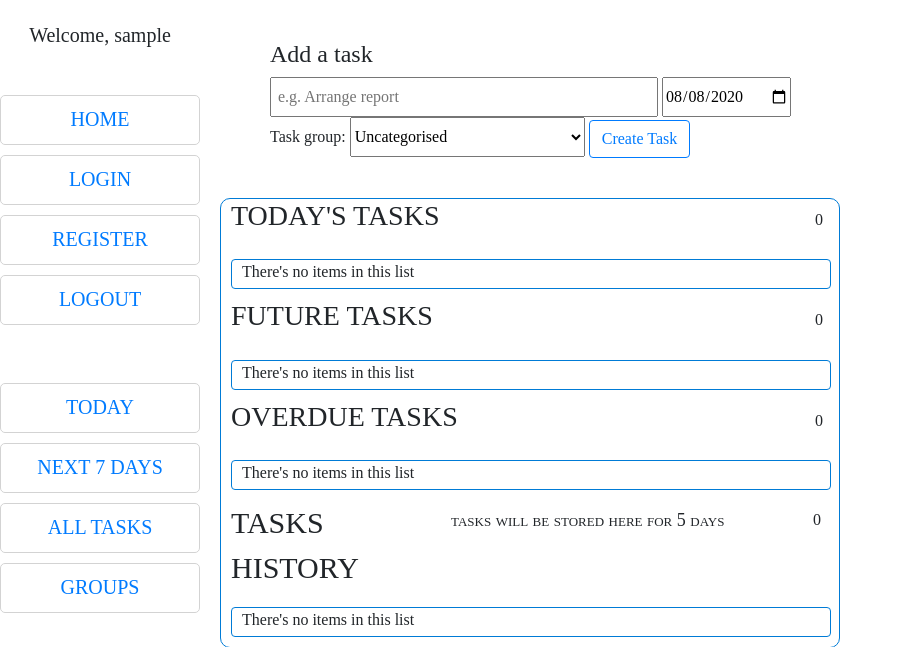
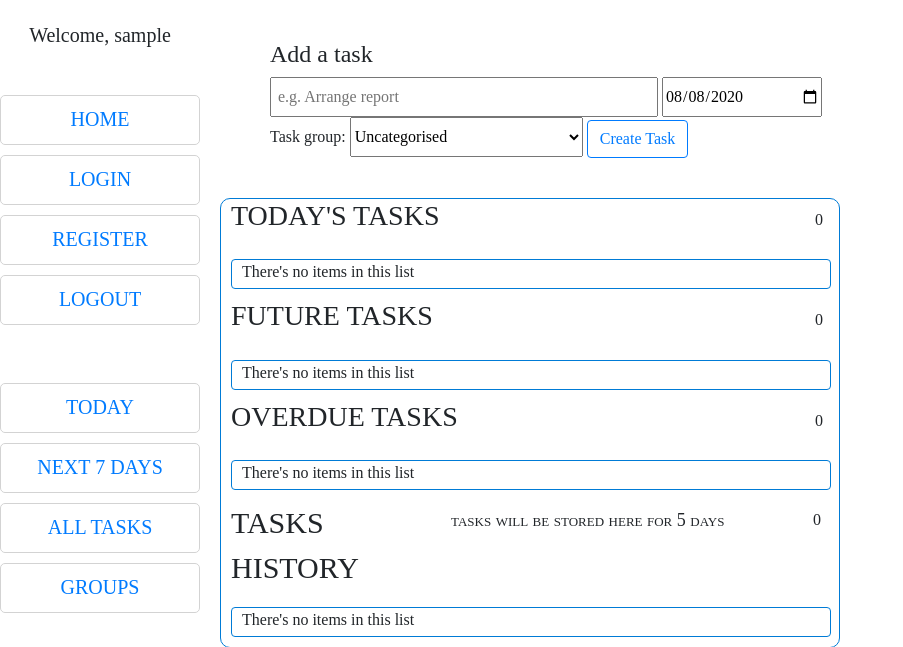
Before and after one commit to SigisM/todoapp, a Django app: page / in a window 1280 px wide. Shown: the top 647 px of the page, without its empty margins (0-903 px from the left). Run offline with Django 3.2, Linux system fonts and the light colour scheme; the visitor is signed in with stand-in values (Sample User, id 1); data comes from the database, SQL or seed files in the repository; data that the repository does not hold is empty; parts of the project's set-up code (start-up, migrations or seed data) failed here and were passed over; some libraries are stand-ins or nearby versions; some web fonts are replaced.

Commit message:
Minor styling fixes

```diff
--- a/todo_app/static/css/style.css
+++ b/todo_app/static/css/style.css
@@ -13,12 +13,12 @@ a {
 a:hover {
     margin-top: 8px;
     color: white;
-    text-decoration: none; */
+    text-decoration: none;
 }
 
 .task_group {
     height: 40px;
-    width: 235px;
+    width: 233px;
 }
 
 .group_name {
@@ -31,6 +31,7 @@ a:hover {
 
 .date_group {
     height: 40px;
+    width: 160px;
 }
 
 body {
@@ -164,7 +165,7 @@ body {
 }
 
 .todo {
-    /* display: inline-block; */
+    display: inline-block;
     position: absolute;
     width: 620px;
     height: auto;
```
